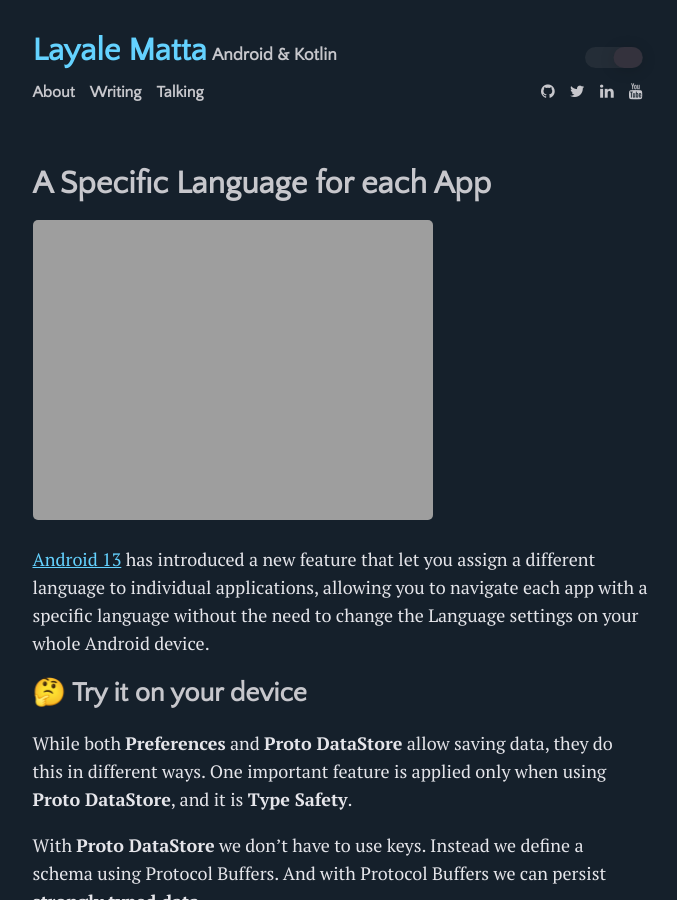
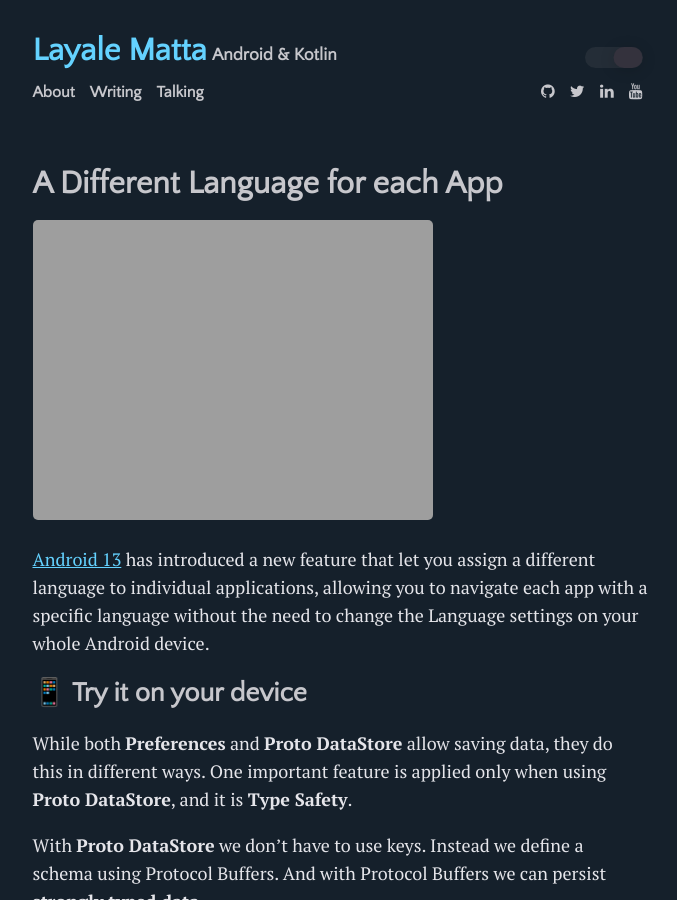
Before and after one commit to yalematta/yalematta.github.io, a Jekyll site: the page built from _posts/2023-01-17-per-app-language-preferences.md, in a window 1280 px wide and 900 px high. Shown: the whole window, without its empty margins (300-977 px from the left). Built offline with Jekyll 4.4.1, drawn with Linux system fonts in a browser that asks for light colours; some web fonts are replaced.

Commit message:
Improving title

```diff
--- a/_posts/2023-01-17-per-app-language-preferences.md
+++ b/_posts/2023-01-17-per-app-language-preferences.md
@@ -1,6 +1,6 @@
 ---
 layout: post
-title: "A Specific Language for each App"
+title: "A Different Language for each App"
 author: "Layale Matta"
 categories: blog
 tags: [android, language, android13]
@@ -9,7 +9,7 @@
 
 [Android 13](https://www.android.com/android-13/) has introduced a new feature that let you assign a different language to individual applications, allowing you to navigate each app with a specific language without the need to change the Language settings on your whole Android device.
 
-## 🤔 Try it on your device
+## 📱 Try it on your device
 
 While both **Preferences** and **Proto DataStore** allow saving data, they do this in different ways. One important feature is applied only when using **Proto DataStore**, and it is **Type Safety**.
 
```
